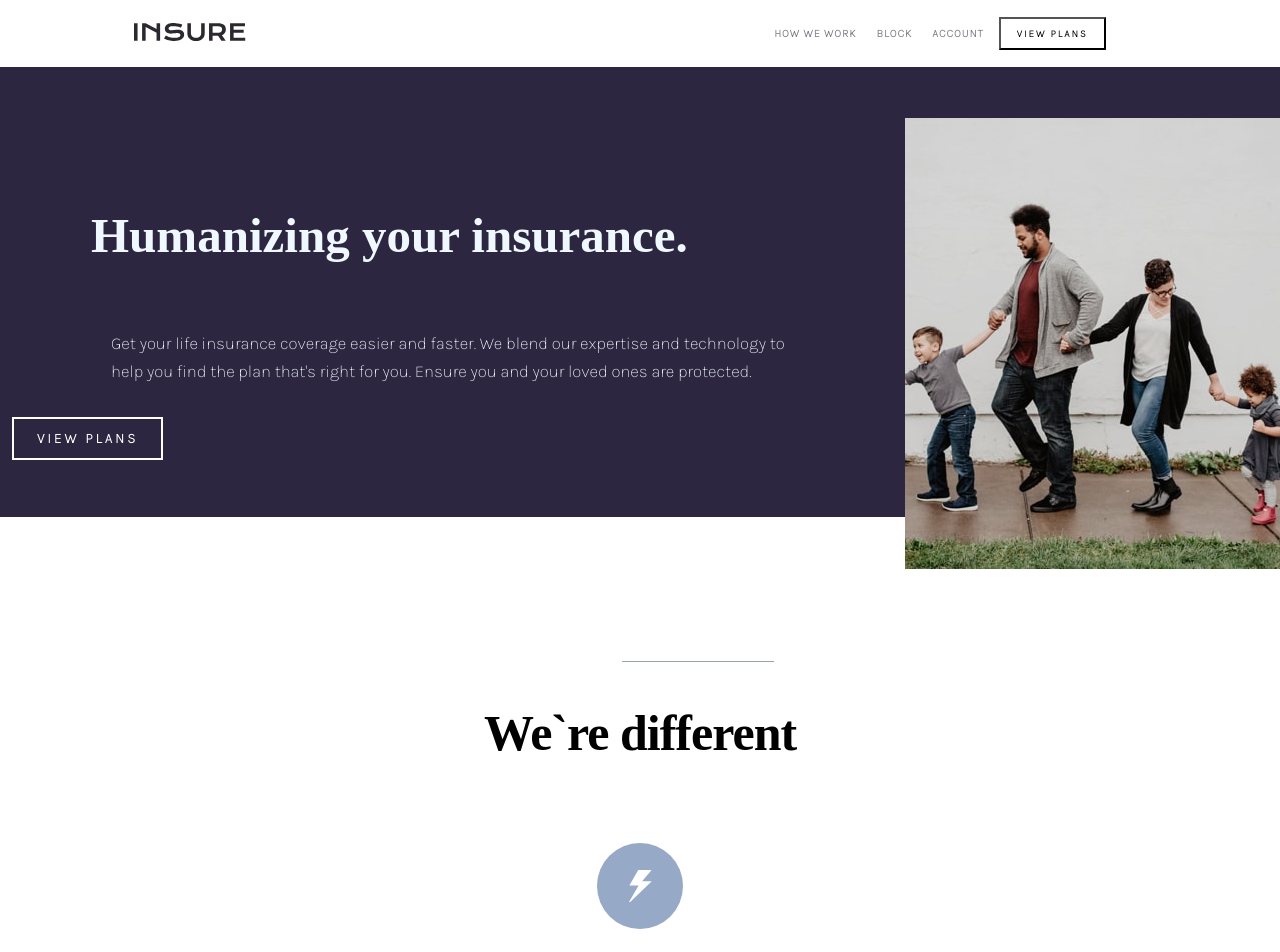
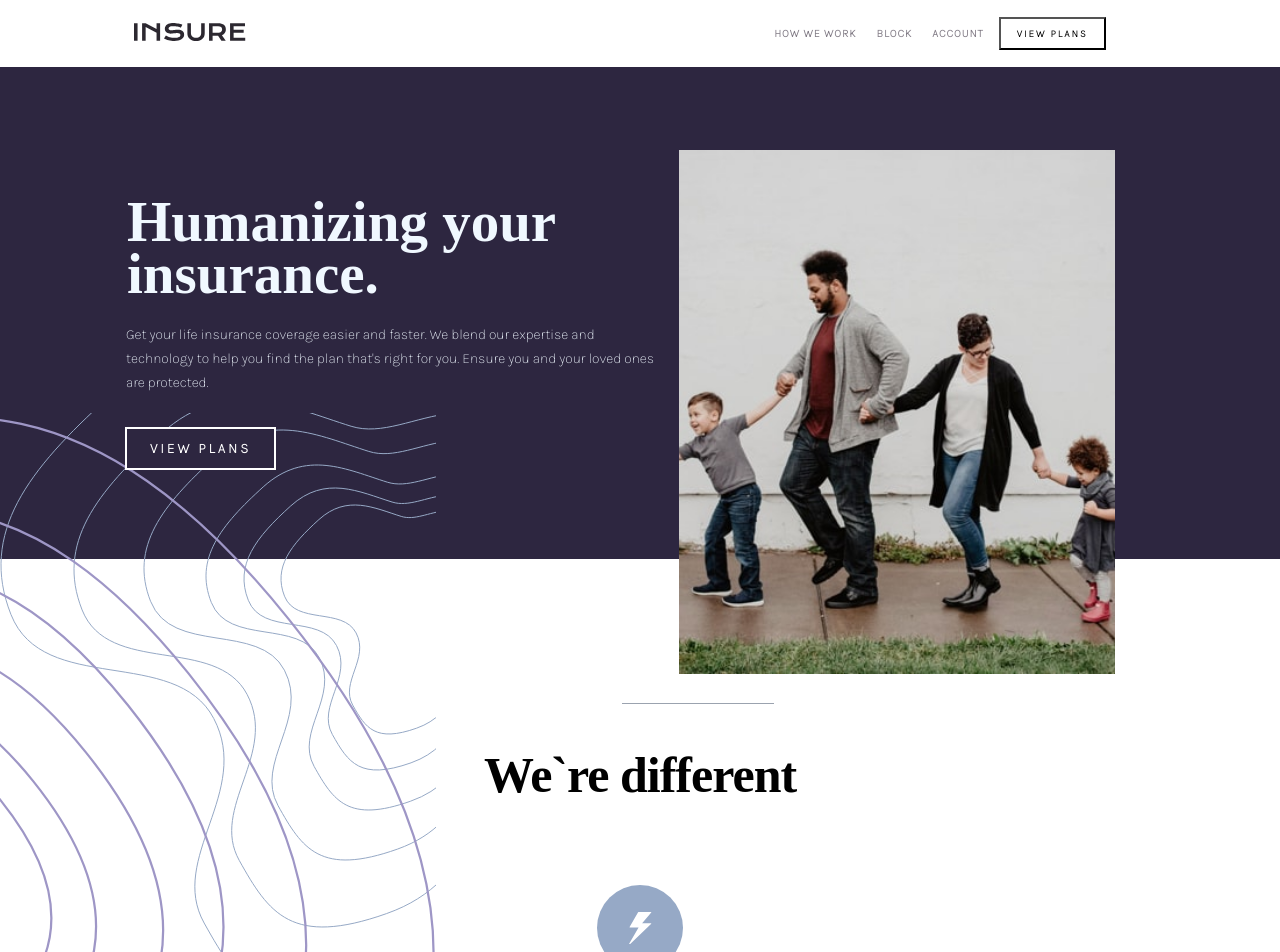
Before and after one commit to wicho37/insure_landing_page-7, a React (Vite) app: page / in a window 1280 px wide. Shown: the top 952 px of the page. Built offline with nearby package versions, Linux system fonts and the light colour scheme.

Commit message:
se continua con el css para la vista en desktop

```diff
--- a/src/componenst/seccion1/Seccion1.tsx
+++ b/src/componenst/seccion1/Seccion1.tsx
@@ -2,6 +2,8 @@ import intro from "../../assets/img_mobil/intro-mobile.jpg"
 import style from "./Seccion1.module.css"
 import introRigth from "../../assets/img_mobil/bg-pattern-intro-right-mobile.svg"
 import introLeft from "../../assets/img_mobil/bg-pattern-intro-left-mobile.svg"
+import introLeftDesk from "../../assets/img_desktop/bg-pattern-intro-left-desktop.svg"
+import introRigthDesk from "../../assets/img_desktop/bg-pattern-intro-right-desktop.svg"
 
 
 const Seguro = () => {
@@ -12,9 +14,11 @@ const Seguro = () => {
             </div>
             <div>
             <img src={introLeft} alt="" className={style.introLeft1}/>
+            <img src={introLeftDesk} alt="" className={style.introLeftDesk}/>
             <h2>Humanizing your insurance.</h2>
             <p>Get your life insurance coverage easier and faster. We blend our expertise and technology to help you find the plan that's right for you. Ensure you and your loved ones are protected.</p>
             <button className={style.boton2}>view plans</button>
+            <img src={introRigthDesk} alt="" className={style.introRigthDesk}/>
             <img src={introRigth} className={style.introRigth1}/>
 
             </div>
--- a/src/componenst/seccion1/seccion1.module.css
+++ b/src/componenst/seccion1/seccion1.module.css
@@ -32,6 +32,13 @@
     margin: 14px -75px 13px;
     position: absolute;
 }
+.coberturadiv p {
+    margin-left: 111px;
+    padding-top: 26px;
+    font-size: 14px;
+    width: 104%;
+    line-height: 24px;
+}
 .introLeft1{
     margin: -4px -50%;
     position: absolute;
@@ -42,18 +49,51 @@
 
 @media (min-width: 1200px) {
     .cobertura{
-        height: 450px;
+        height: 492px;
         display: flex;
         flex-direction: row-reverse;
+        /* background-image: url(../../assets/img_desktop/bg-pattern-intro-right-desktop.svg);
+        background-position-x: right;
+        background-position-y: bottom; */
     }
     .cobertura div{
-        padding: 4% 0px 3% 87px;
-        margin: 0;
+        margin-top: 83px;
+        margin-right: 165px;
         text-align: left;
+    }
+    .cobertura div img {
+        width: 436px;
+    }
+    .cobertura div h2{
+        text-align: left;
+        margin-left: 127px;
+        padding: 46px 0px 0px 0px;
+        font-size: 57px;
+        line-height: 52px;
+        width: 95%;
+    }
+    .cobertura div p {
+        margin-left: 111px;
+        padding-top: 26px;
+        font-size: 14px;
+        width: 103%;
+        line-height: 24px;
+    }
+    .boton2{
+        margin-left: 125px;
     }
     .introLeft1, .introRigth1{
         display: none;
     }
+    .introLeftDesk{
+        width: 152px;
+        margin-top: 267px;
+        position: absolute;
+    }
+    /* .introRigthdDesk{
+
+    } */
+
 }
  /*@media(max-width: 1200px){
     .cobertura{
```
